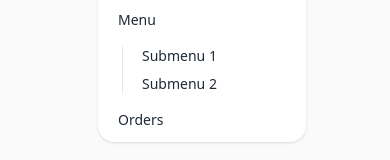
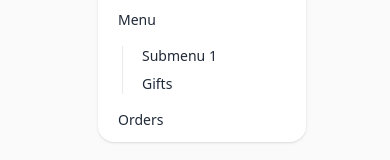
Before and after one commit to Maxwell011/sushi-experience, a React (Vite) app: page / in a window 390 px wide. Both pictures are taken after a click on the button 125 px from the left and 32 px from the top of the page. Shown: the part 126-286 px from the top of the page. Built offline with nearby package versions, Linux system fonts and the light colour scheme.

Commit message:
Update submenu label in nav component

```diff
--- a/src/components/nav.tsx
+++ b/src/components/nav.tsx
@@ -46,7 +46,7 @@ const Nav = () => {
                       <a>Submenu 1</a>
                     </li>
                     <li>
-                      <a>Submenu 2</a>
+                      <a>Gifts</a>
                     </li>
                   </ul>
                 </li>
```
